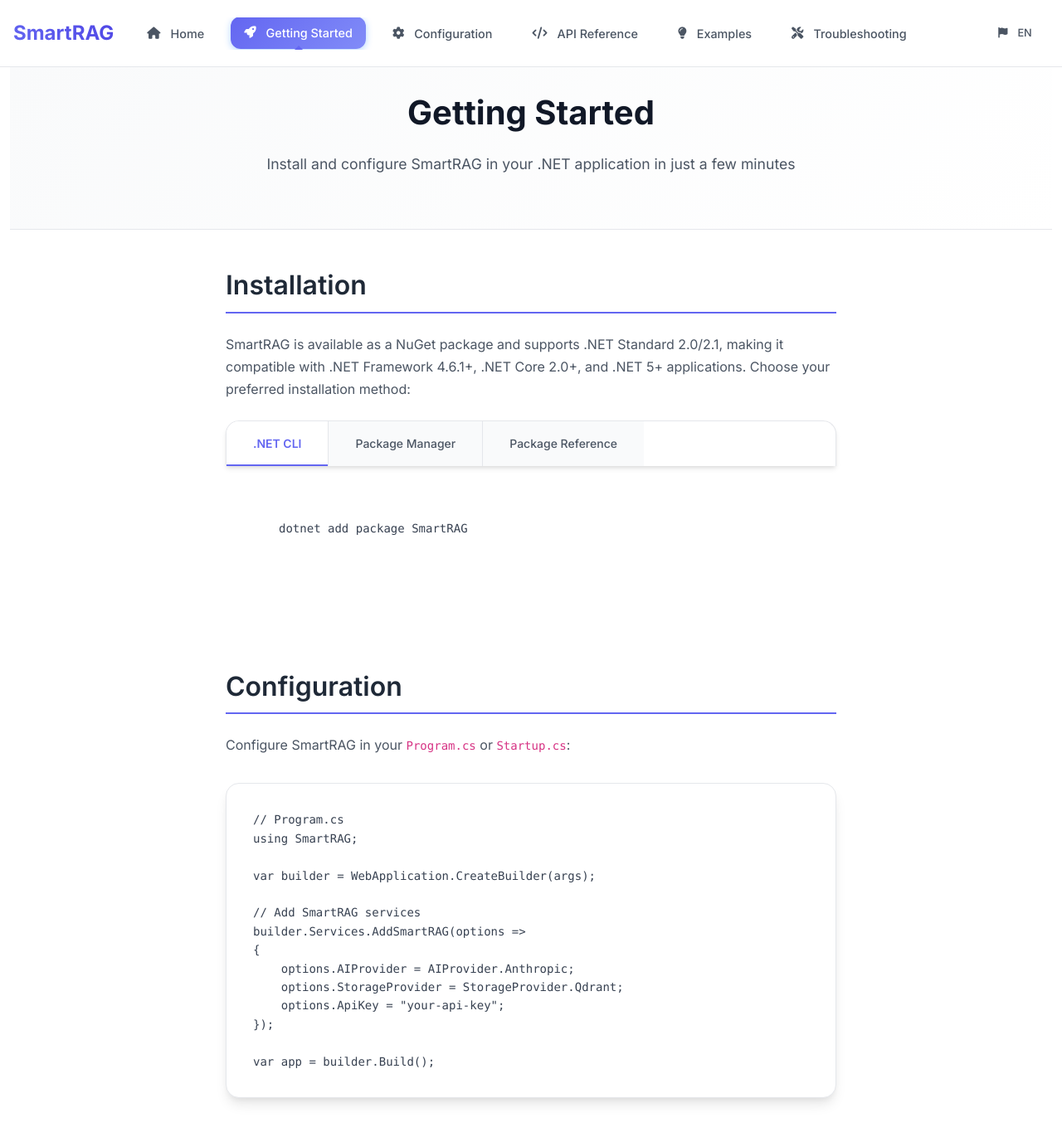
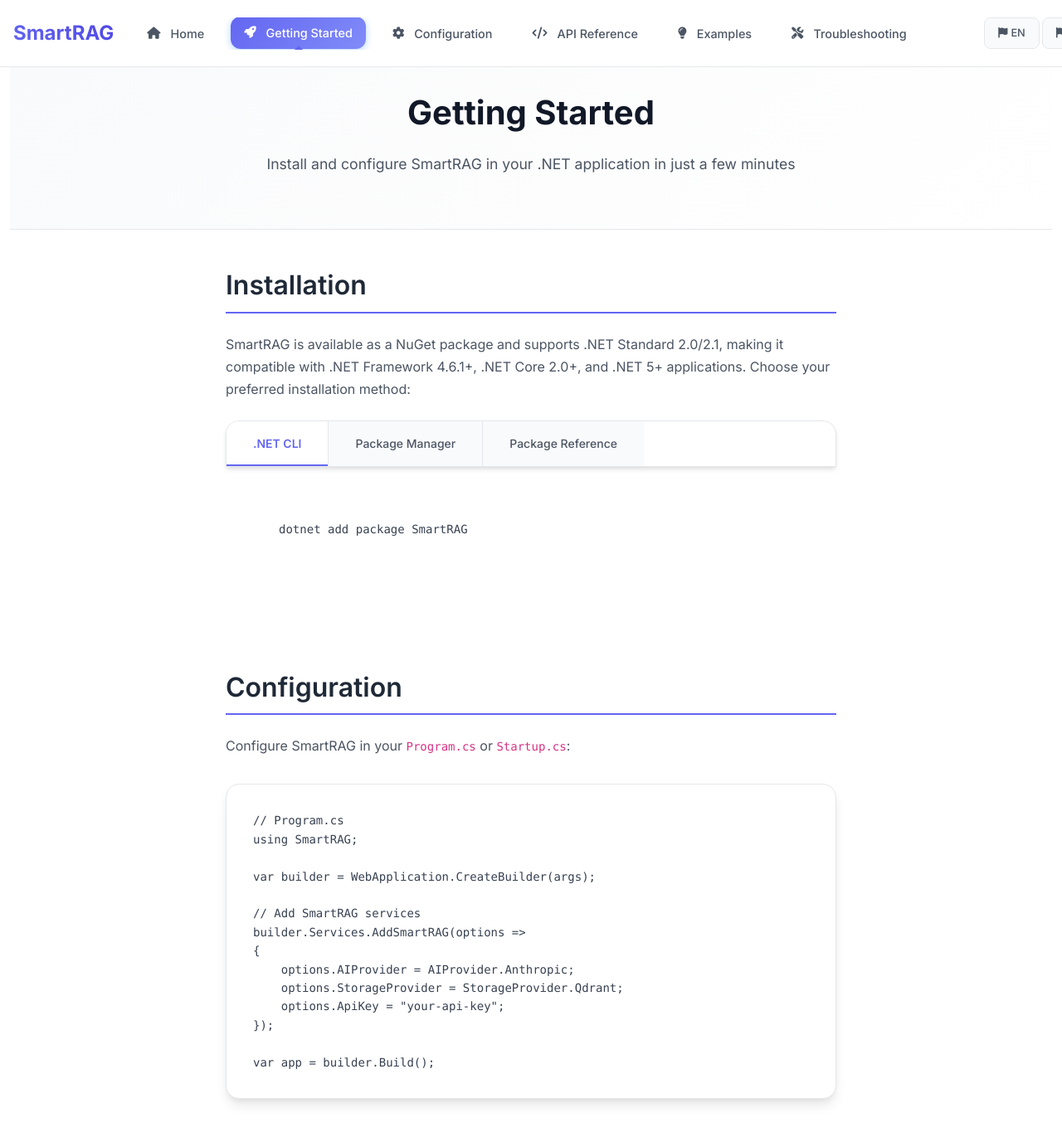
Before and after one commit to byerlikaya/SmartRAG, a Jekyll site: the page built from docs/en/getting-started.md, in a window 1280 px wide and 1400 px high. Shown: the top 1371 px of the window at 83% size. Built offline with Jekyll 4.4.1, drawn with Linux system fonts in a browser that asks for light colours.

Commit message:
Add bottom border to code-tabs container - Complete the tab design with proper borders

```diff
--- a/docs/assets/css/style.css
+++ b/docs/assets/css/style.css
@@ -1233,7 +1233,7 @@ h1, h2, h3, h4, h5, h6 {
     display: flex;
     background: var(--white);
     border: 1px solid var(--gray-200);
-    border-bottom: none;
+    border-bottom: 1px solid var(--gray-200);
     border-radius: var(--radius-lg) var(--radius-lg) 0 0;
     overflow: hidden;
     box-shadow: var(--shadow-md);
@@ -1554,7 +1554,7 @@ h1, h2, h3, h4, h5, h6 {
 
 /* Language Selection Buttons */
 .language-btn {
-    color: rgba(255, 255, 255, 0.7) !important;
+    color: var(--gray-600) !important;
     font-size: 0.8rem !important;
     font-weight: 500 !important;
     padding: 0.25rem 0.5rem !important;
@@ -1562,14 +1562,15 @@ h1, h2, h3, h4, h5, h6 {
     border-radius: var(--radius-sm) !important;
     transition: var(--transition) !important;
     text-decoration: none !important;
-    border: 1px solid rgba(255, 255, 255, 0.2) !important;
-    background-color: rgba(255, 255, 255, 0.05) !important;
+    border: 1px solid var(--gray-200) !important;
+    background-color: var(--gray-50) !important;
+    display: inline-block !important;
 }
 
 .language-btn:hover {
-    color: white !important;
-    background-color: rgba(255, 255, 255, 0.15) !important;
-    border-color: rgba(255, 255, 255, 0.4) !important;
+    color: var(--primary) !important;
+    background-color: var(--gray-100) !important;
+    border-color: var(--primary) !important;
     transform: translateY(-1px) !important;
 }
 
@@ -1577,9 +1578,9 @@ h1, h2, h3, h4, h5, h6 {
 .language-btn[data-lang="{{ page.lang }}"] {
     color: white !important;
     background: linear-gradient(135deg, var(--primary) 0%, var(--primary-light) 100%) !important;
-    border: 2px solid rgba(255, 255, 255, 0.8) !important;
+    border: 2px solid var(--primary) !important;
     font-weight: 600 !important;
-    box-shadow: 0 2px 8px rgba(0, 123, 255, 0.4) !important;
+    box-shadow: 0 2px 8px rgba(99, 102, 241, 0.4) !important;
     transform: translateY(-1px) !important;
     position: relative;
 }
@@ -1601,7 +1602,7 @@ h1, h2, h3, h4, h5, h6 {
 
 .language-btn[data-lang="{{ page.lang }}"]:hover {
     transform: translateY(-2px) !important;
-    box-shadow: 0 4px 12px rgba(0, 123, 255, 0.5) !important;
+    box-shadow: 0 4px 12px rgba(99, 102, 241, 0.5) !important;
     background: linear-gradient(135deg, var(--primary-dark) 0%, var(--primary) 100%) !important;
 }
 
```
